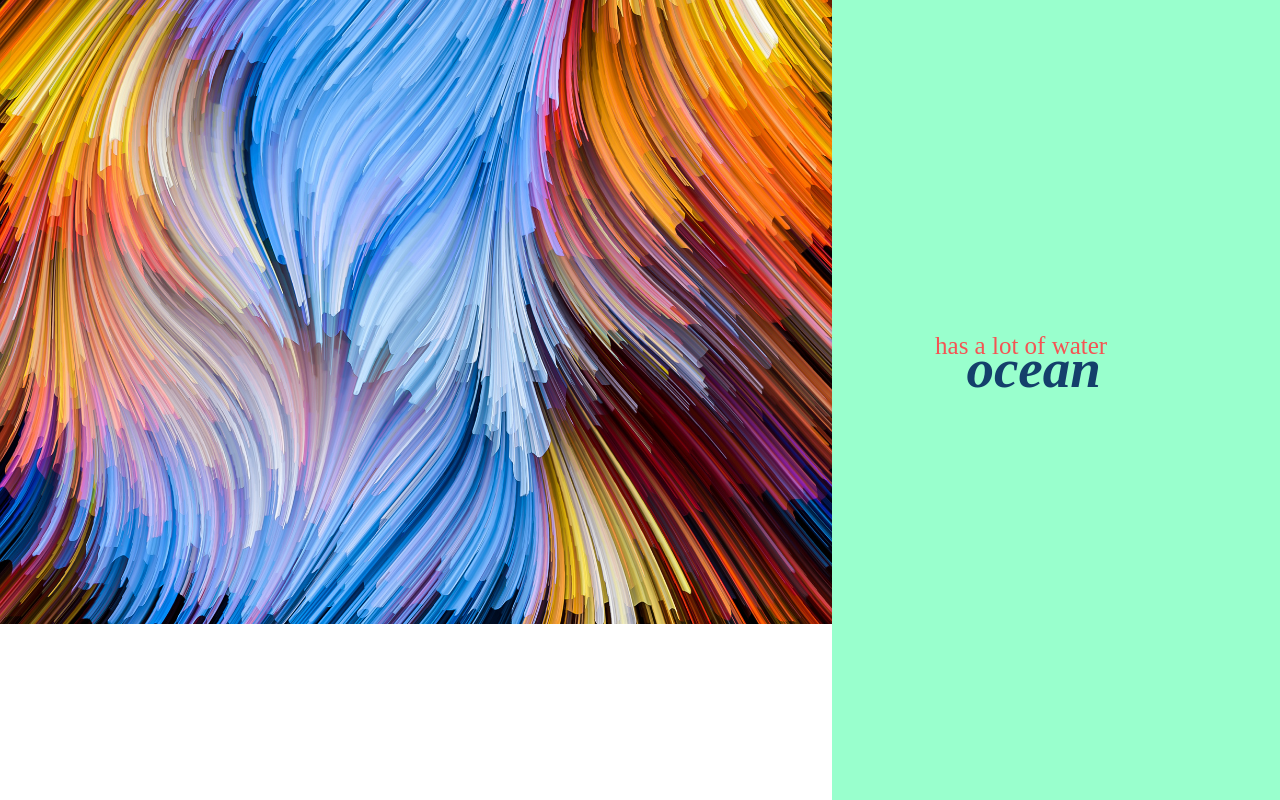
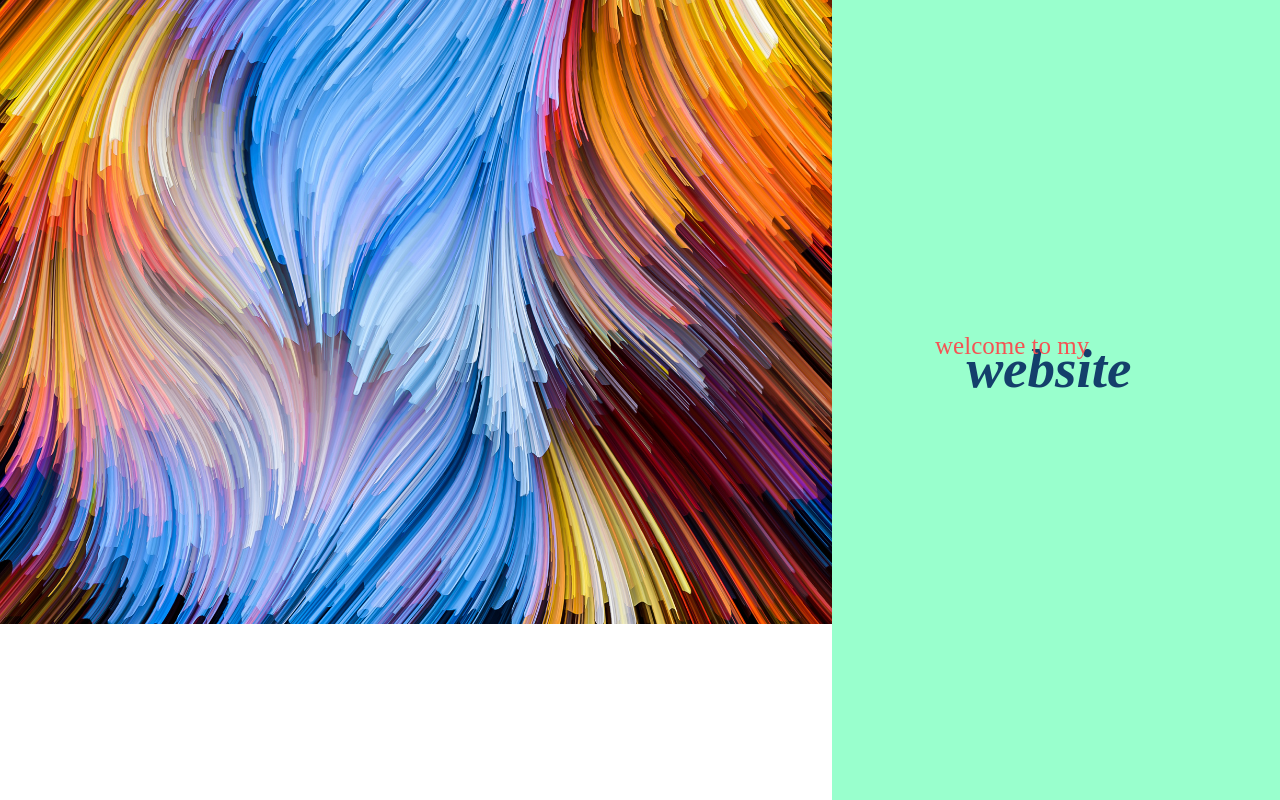
Before and after one commit to thelonelymars/second_website, a plain HTML site: page index.html in a window 1280 px wide. Drawn offline with Linux system fonts and the light colour scheme.

Commit message:
Update index.html

```diff
--- a/index.html
+++ b/index.html
@@ -8,11 +8,15 @@
     <title>mshari</title>
 </head>
 <body>
-     <img src="external-content.duckduckgo.com.jpeg" alt="artistic_pic">
+    <img src="external-content.duckduckgo.com.jpeg" alt="artistic_pic">
+
     <div class="top">
-    <h1>ocean</h1>
-    <p>has a lot of water</p>
+        <center>
+    <h1>website</h1>
+    <p>welcome to my </p>
+    </center>
     </div>
+
 
 </body>
 </html>
```
